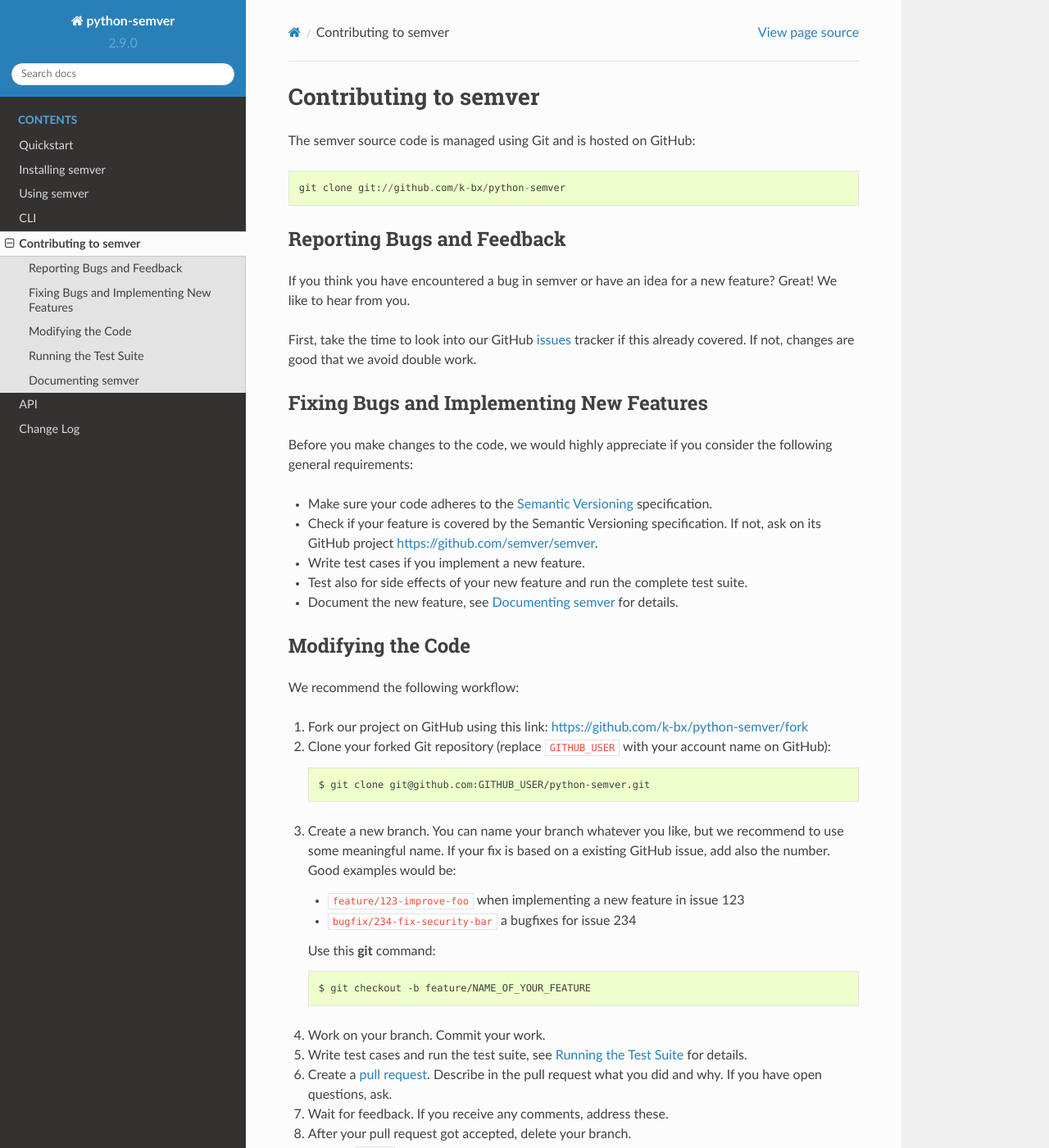
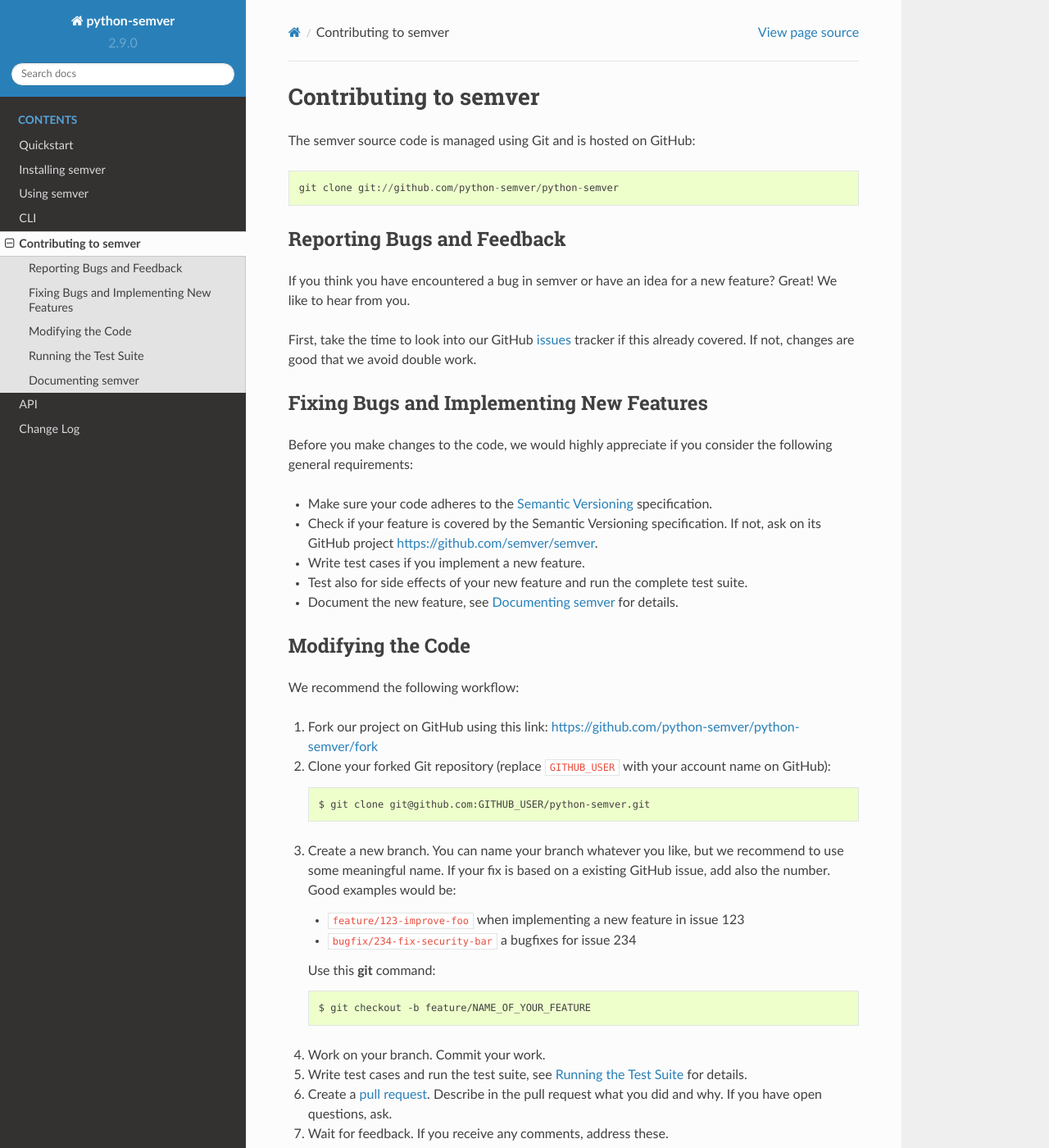
Before and after one commit to python-semver/python-semver, a Sphinx documentation site: the page built from docs/development.rst, in a window 1280 px wide and 1400 px high. Shown: the whole window at 82% size. Built offline with Sphinx 7.4.7 and the Read the Docs theme 2.0.0, drawn with Linux system fonts in a browser that asks for light colours; some of the changed lines change nothing that is shown.

Commit message:
Update development.rst

```diff
--- a/docs/development.rst
+++ b/docs/development.rst
@@ -3,7 +3,7 @@
 
 The semver source code is managed using Git and is hosted on GitHub::
 
-   git clone git://github.com/k-bx/python-semver
+   git clone git://github.com/python-semver/python-semver
 
 
 Reporting Bugs and Feedback
@@ -41,7 +41,7 @@
 We recommend the following workflow:
 
 #. Fork our project on GitHub using this link:
-   https://github.com/k-bx/python-semver/fork
+   https://github.com/python-semver/python-semver/fork
 
 #. Clone your forked Git repository (replace ``GITHUB_USER`` with your
    account name on GitHub)::
@@ -185,8 +185,8 @@
 
 
 .. _flake8: https://flake8.readthedocs.io
-.. _issues:  https://github.com/k-bx/python-semver/issues
-.. _pull request: https://github.com/k-bx/python-semver/pulls
+.. _issues:  https://github.com/python-semver/python-semver/issues
+.. _pull request: https://github.com/python-semver/python-semver/pulls
 .. _pytest: http://pytest.org/
 .. _Semantic Versioning: https://semver.org
 .. _Sphinx style: https://sphinx-rtd-tutorial.readthedocs.io/en/latest/docstrings.html
```
